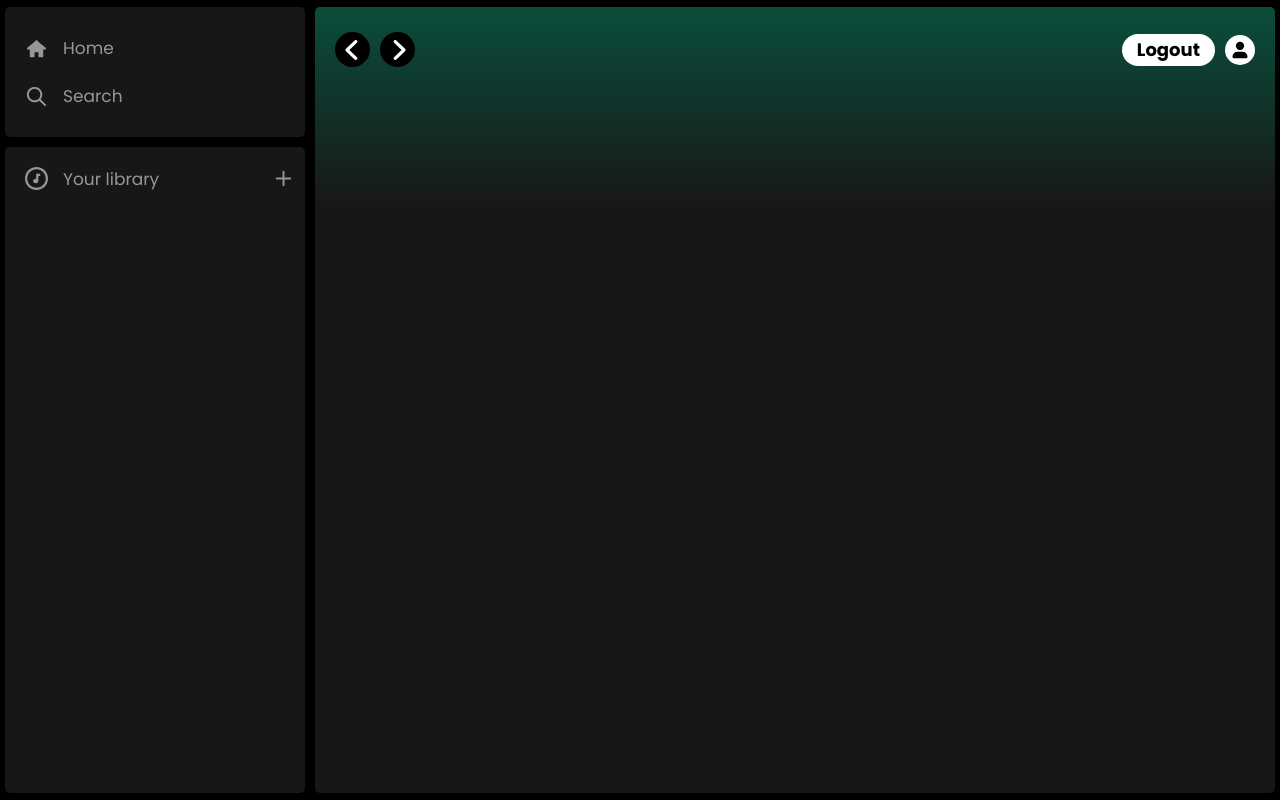
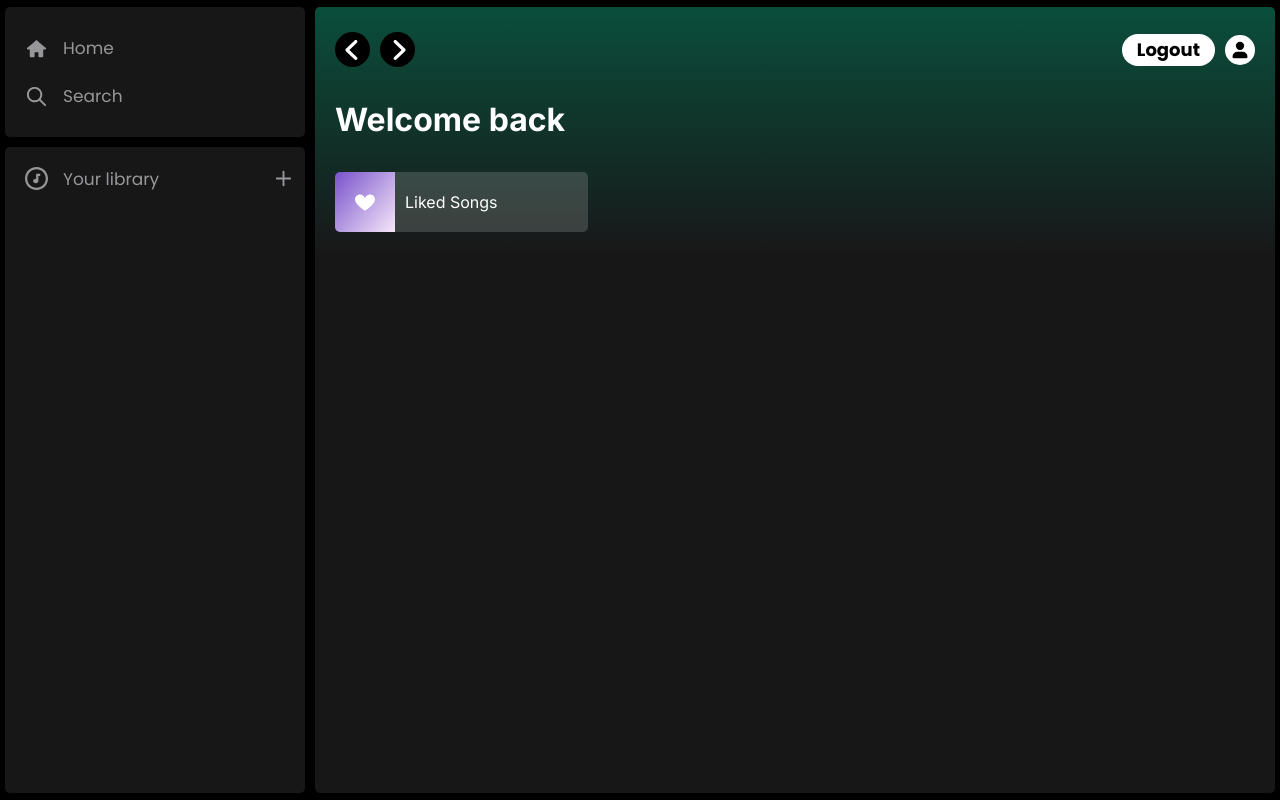
Before and after one commit to Izakiel81/spotify-clone, a Next.js app: page / in a window 1280 px wide. Built offline with nearby package versions, Linux system fonts and the light colour scheme.

Commit message:
header modified

```diff
--- a/app/components/ui/main-page/main-content/MainContent.module.css
+++ /dev/null
@@ -1,88 +0,0 @@
-.header {
-  border-radius: 5px;
-  width: 100%;
-  height: 200px;
-  background: linear-gradient(to bottom, #065f46c2, #00000000);
-
-  padding: 25px 20px;
-}
-
-.header_title {
-  display: flex;
-  flex-direction: row;
-  align-items: center;
-  justify-content: space-between;
-}
-
-.header_buttons_container {
-  display: flex;
-  flex-direction: row;
-  align-items: center;
-
-  gap: 10px;
-}
-.arrow_button {
-  cursor: pointer;
-
-  background-color: #000;
-  border-radius: 50%;
-
-  display: flex;
-  justify-content: center;
-  align-items: center;
-
-  width: 35px;
-  height: 35px;
-}
-
-.header_arrow_svg {
-  width: 20px;
-  height: 20px;
-}
-
-.login_container {
-  display: flex;
-  flex-direction: row;
-  align-items: center;
-
-  gap: 10px;
-}
-
-.login_button {
-  cursor: pointer;
-  border: none;
-
-  background-color: #fff;
-  color: #000;
-
-  font: 700 18px/22px Poppins;
-
-  border-radius: 20px;
-
-  padding: 0 15px;
-  height: 32px;
-
-  transition: all 0.3s ease;
-
-  &:hover {
-    background-color: #000;
-    color: #fff;
-  }
-}
-
-.login_icon {
-  background-color: #fff;
-  border-radius: 50%;
-
-  display: flex;
-  justify-content: center;
-  align-items: center;
-
-  width: 30px;
-  height: 30px;
-}
-
-.login_svg {
-  width: 20px;
-  height: 20px;
-}
--- a/app/components/ui/main-page/main-content/MainContent.tsx
+++ b/app/components/ui/main-page/main-content/MainContent.tsx
@@ -2,31 +2,15 @@ import React from "react";
 import styles from "./MainContent.module.css";
 import ArrowSVG from "./assets/ArrowSVG";
 import UserSVG from "./assets/UserSVG";
+import HeartSVG from "./assets/HeartSVG";
+import Header from "./header/Header";
 
 type Props = {};
 
 function MainContent({}: Props) {
   return (
     <>
-      <header className={styles.header}>
-        <span className={styles.header_title}>
-          <span className={styles.header_buttons_container}>
-            <span className={styles.arrow_button}>
-              <ArrowSVG className={styles.header_arrow_svg} />
-            </span>
-            <span className={styles.arrow_button}>
-              <ArrowSVG
-                className={styles.header_arrow_svg}
-                style={{ transform: "rotate(180deg)" }}
-              />
-            </span>
-          </span>
-          <span className={styles.login_container}>
-            <button className={styles.login_button}>Logout</button>
-            <span className={styles.login_icon}><UserSVG className={styles.login_svg}/></span>
-          </span>
-        </span>
-      </header>
+     <Header/>
     </>
   );
 }
--- /dev/null
+++ b/app/components/ui/main-page/main-content/assets/HeartSVG.tsx
@@ -0,0 +1,22 @@
+import React from "react";
+
+type Props = {};
+
+function HeartSVG({}: Props) {
+  return (
+    <svg
+      width="20px"
+      height="20px"
+      viewBox="0 0 16 16"
+      xmlns="http://www.w3.org/2000/svg"
+      xmlnsXlink="http://www.w3.org/1999/xlink"
+    >
+      <path
+        fill="#fff"
+        d="M12 2c0 0-3 0-4 3-1-3-4-3-4-3-2.2 0-4 1.8-4 4 0 4.1 8 9 8 9s8-5 8-9c0-2.2-1.8-4-4-4z"
+      />
+    </svg>
+  );
+}
+
+export default HeartSVG;
--- /dev/null
+++ b/app/components/ui/main-page/main-content/header/Header.module.css
@@ -0,0 +1,131 @@
+.header {
+  display: flex;
+  flex-direction: column;
+  justify-content: space-between;
+  border-radius: 5px;
+  width: 100%;
+  height: 250px;
+  background: linear-gradient(to bottom, #065f46c2, #00000000);
+
+  padding: 25px 20px;
+}
+
+.header_title {
+  display: flex;
+  flex-direction: row;
+  align-items: center;
+  justify-content: space-between;
+}
+
+.header_buttons_container {
+  display: flex;
+  flex-direction: row;
+  align-items: center;
+
+  gap: 10px;
+}
+.arrow_button {
+  cursor: pointer;
+
+  background-color: #000;
+  border-radius: 50%;
+
+  display: flex;
+  justify-content: center;
+  align-items: center;
+
+  width: 35px;
+  height: 35px;
+}
+
+.header_arrow_svg {
+  width: 20px;
+  height: 20px;
+}
+
+.login_container {
+  display: flex;
+  flex-direction: row;
+  align-items: center;
+
+  gap: 10px;
+}
+
+.login_button {
+  cursor: pointer;
+  border: none;
+
+  background-color: #fff;
+  color: #000;
+
+  font: 700 18px/22px Poppins;
+
+  border-radius: 20px;
+
+  padding: 0 15px;
+  height: 32px;
+
+  transition: all 0.3s ease;
+
+  &:hover {
+    background-color: #000;
+    color: #fff;
+  }
+}
+
+.login_icon {
+  background-color: #fff;
+  border-radius: 50%;
+
+  display: flex;
+  justify-content: center;
+  align-items: center;
+
+  width: 30px;
+  height: 30px;
+}
+
+.login_svg {
+  width: 20px;
+  height: 20px;
+}
+
+.play_lists_container {
+  display: grid;
+  grid-template-columns: repeat(3, 1fr);
+}
+
+.play_list {
+  cursor: pointer;
+
+  display: flex;
+  flex-direction: row;
+}
+
+.liked_song {
+  padding: 5px;
+  display: flex;
+  justify-content: center;
+  align-items: center;
+
+  width: 60px;
+  height: 60px;
+
+  border-radius: 5px 0 0 5px;
+  background: linear-gradient(
+    130deg,
+    rgba(121, 82, 204, 1) 0%,
+    rgb(245, 231, 248) 100%
+  );
+}
+
+.playlist_name {
+  background-color: #ffffff28;
+  display: flex;
+  flex-direction: column;
+  justify-content: center;
+  align-items: flex-start;
+  padding: 0 90px 0 10px;
+
+  border-radius: 0 5px 5px 0;
+}
--- /dev/null
+++ b/app/components/ui/main-page/main-content/header/Header.tsx
@@ -0,0 +1,45 @@
+import React from "react";
+import styles from "./Header.module.css";
+import ArrowSVG from "../assets/ArrowSVG";
+import HeartSVG from "../assets/HeartSVG";
+import UserSVG from "../assets/UserSVG";
+
+
+function Header() {
+  return (
+    <header className={styles.header}>
+      <span className={styles.header_title}>
+        <span className={styles.header_buttons_container}>
+          <span className={styles.arrow_button}>
+            <ArrowSVG className={styles.header_arrow_svg} />
+          </span>
+          <span className={styles.arrow_button}>
+            <ArrowSVG
+              className={styles.header_arrow_svg}
+              style={{ transform: "rotate(180deg)" }}
+            />
+          </span>
+        </span>
+        <span className={styles.login_container}>
+          <button className={styles.login_button}>Logout</button>
+          <span className={styles.login_icon}>
+            <UserSVG className={styles.login_svg} />
+          </span>
+        </span>
+      </span>
+
+      <h1>Welcome back</h1>
+
+      <div className={styles.play_lists_container}>
+        <div className={styles.play_list}>
+          <span className={styles.liked_song}>
+            <HeartSVG />
+          </span>
+          <span className={styles.playlist_name}>Liked Songs</span>
+        </div>
+      </div>
+    </header>
+  );
+}
+
+export default Header;
```
